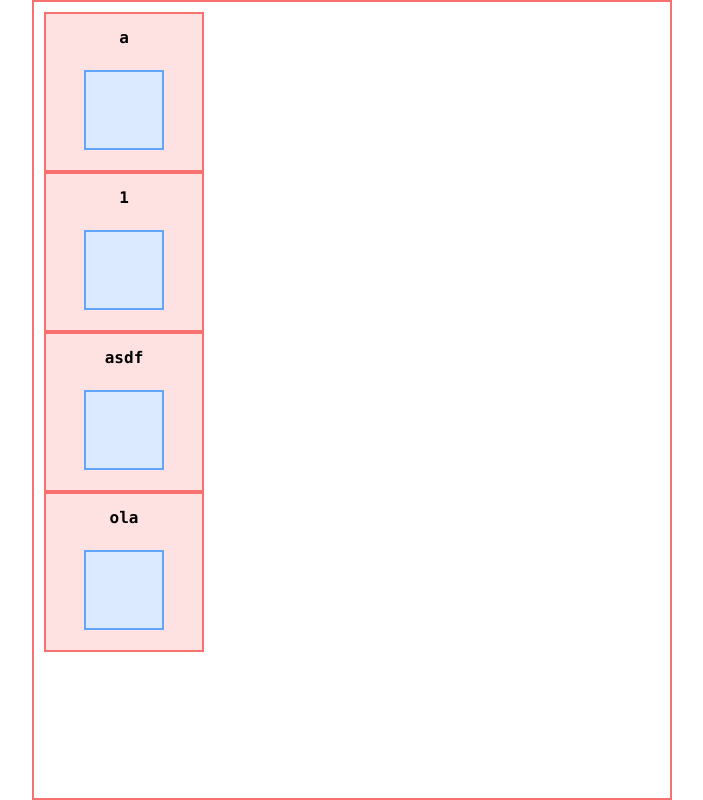
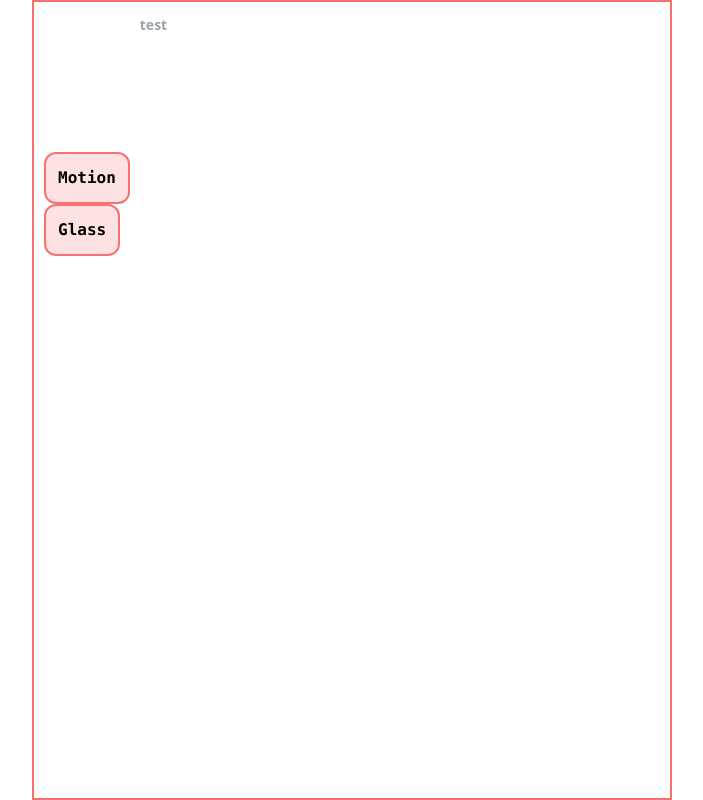
Before and after one commit to jesi-rgb/draggable-canvas, a Next.js app: page / in a window 1280 px wide. Shown: the whole page, without its empty margins (288-991 px from the left). Built offline with nearby package versions, Linux system fonts and the light colour scheme.

Commit message:
added text field

```diff
--- a/package.json
+++ b/package.json
@@ -16,6 +16,7 @@
     "eslint": "8.34.0",
     "eslint-config-next": "13.1.6",
     "next": "13.1.6",
+    "phosphor-react": "^1.4.1",
     "react": "18.2.0",
     "react-dom": "18.2.0",
     "react-draggable": "^4.4.5",
--- a/src/Components/Element.tsx
+++ b/src/Components/Effect.tsx
@@ -1,16 +1,16 @@
 import { FC, useState } from "react";
 import Draggable, { DraggableEvent } from "react-draggable";
 
-type ElementProps = {
+type EffectProps = {
   name: string;
 };
 
-export const Element: FC<ElementProps> = (props: ElementProps) => {
+export const Effect: FC<EffectProps> = (props: EffectProps) => {
   const [gridSpacing, setGridSpacing] = useState<number>(1);
+  const [cursor, setCursor] = useState<"grab" | "grabbing">("grab");
   const handleDrag = (e: DraggableEvent) => {
     if (e.shiftKey) {
       setGridSpacing(40);
-      console.log("shit");
     } else {
       setGridSpacing(1);
     }
@@ -21,11 +21,15 @@ export const Element: FC<ElementProps> = (props: ElementProps) => {
       bounds="parent"
       grid={[gridSpacing, gridSpacing]}
       onDrag={(e: DraggableEvent) => handleDrag(e)}
+      onStart={() => setCursor("grabbing")}
+      onStop={() => setCursor("grab")}
       defaultPosition={{ x: 10, y: 10 }}
     >
-      <div className="p-3 border-red-400 bg-red-100 border-2 w-40 h-40 hover:cursor-grab ">
-        <div className="text-center font-bold font-mono">{props.name}</div>
-        <div className="w-20 h-20 mx-auto mt-5 border-2 bg-blue-100 border-blue-400 "></div>
+      <div
+        style={{ cursor: cursor }}
+        className="p-3 border-red-400 bg-red-100 border-2 text-center w-min rounded-xl font-bold font-mono"
+      >
+        {props.name}
       </div>
     </Draggable>
   );
--- /dev/null
+++ b/src/Components/TextField.tsx
@@ -0,0 +1,62 @@
+import { FC, use, useState } from "react";
+import Draggable, { DraggableEvent } from "react-draggable";
+import { TextAlignLeft, TextAlignCenter, TextAlignRight } from "phosphor-react";
+
+type TextProps = {
+  text: string;
+};
+
+export const TextField: FC<TextProps> = (props: TextProps) => {
+  const [textAlign, setTextAlign] = useState<"left" | "center" | "right">(
+    "center"
+  );
+  const [gridSpacing, setGridSpacing] = useState<number>(1);
+  const [cursor, setCursor] = useState<"grab" | "grabbing">("grab");
+
+  const [fontSize, setFontSize] = useState<number>(14);
+
+  const handleDrag = (e: DraggableEvent) => {
+    if (e.shiftKey) {
+      setGridSpacing(40);
+    } else {
+      setGridSpacing(1);
+    }
+  };
+
+  return (
+    <Draggable
+      bounds="parent"
+      grid={[gridSpacing, gridSpacing]}
+      onDrag={(e: DraggableEvent) => handleDrag(e)}
+      onStart={() => setCursor("grabbing")}
+      onStop={() => setCursor("grab")}
+      defaultPosition={{ x: 10, y: 10 }}
+    >
+      <div className="w-min group">
+        <input
+          type={"text"}
+          placeholder={props.text}
+          style={{ textAlign: textAlign, fontSize: fontSize }}
+          className="group-hover:ring-1 group-hover:ring-red-400 font-bold font-sans"
+        />
+        <div className="flex justify-between">
+          <div className="invisible relative text-xl group-hover:flex space-x-2 group-hover:visible">
+            <span onClick={() => setFontSize(fontSize + 1)}>+</span>
+            <span onClick={() => setFontSize(fontSize - 1)}>-</span>
+          </div>
+          <div className="invisible relative group-hover:flex space-x-2 text-xl group-hover:visible">
+            <span onClick={() => setTextAlign("left")}>
+              <TextAlignLeft />
+            </span>
+            <span onClick={() => setTextAlign("center")}>
+              <TextAlignCenter />
+            </span>
+            <span onClick={() => setTextAlign("right")}>
+              <TextAlignRight />
+            </span>
+          </div>
+        </div>
+      </div>
+    </Draggable>
+  );
+};
--- a/src/pages/index.tsx
+++ b/src/pages/index.tsx
@@ -1,21 +1,22 @@
 import Head from "next/head";
-import { Element } from "@/Components/Element";
+import { Effect } from "@/Components/Effect";
+import { TextField } from "@/Components/TextField";
 
 export default function Home() {
   return (
     <>
       <Head>
-        <title>Create Next App</title>
+        <title>Dragging Canvas Text</title>
         <meta name="description" content="Generated by create next app" />
         <meta name="viewport" content="width=device-width, initial-scale=1" />
         <link rel="icon" href="/favicon.ico" />
       </Head>
 
+      {/* main canvas */}
       <main className="mx-auto border-2 border-red-400 relative h-screen w-[50%] p-0">
-        <Element name="a" />
-        <Element name="1" />
-        <Element name="asdf" />
-        <Element name="ola" />
+        <TextField text="test" />
+        <Effect name="Motion" />
+        <Effect name="Glass" />
       </main>
     </>
   );
```
Also changed, not shown: 1 other file (tests, documents, lock files or other folders).
